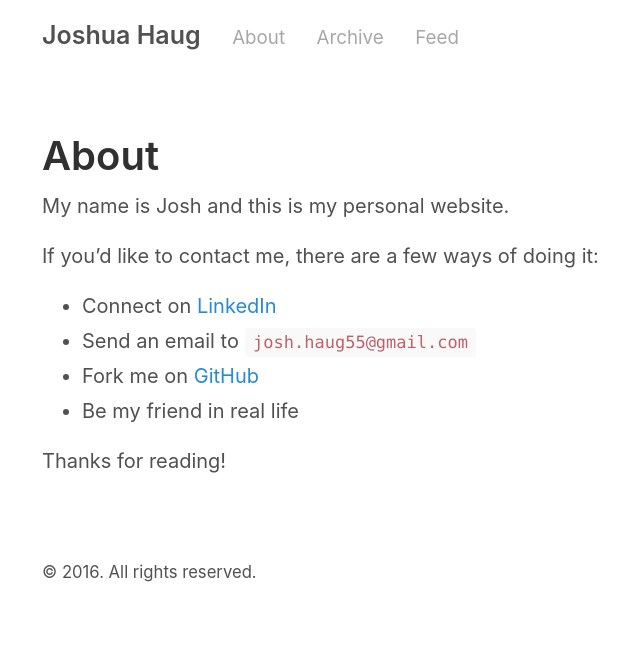
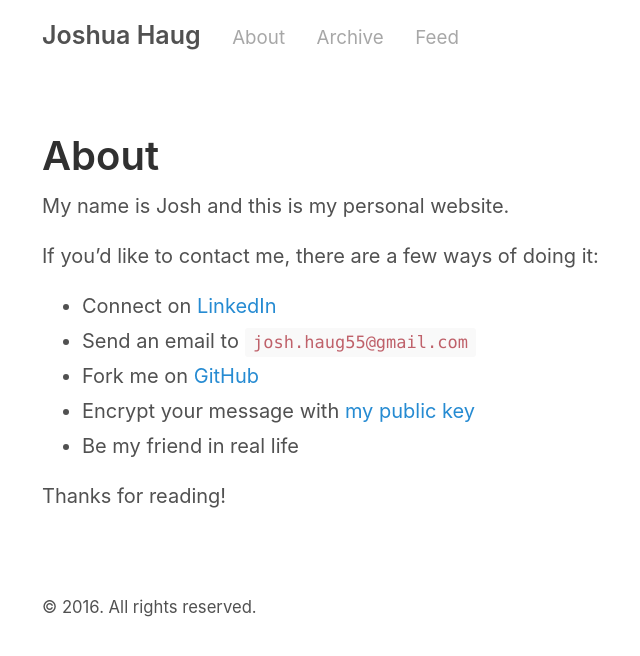
Before and after one commit to joshhaug/joshhaug.github.io, a Jekyll site: the page built from about.md, in a window 1280 px wide. Shown: the top 656 px of the page, without its empty margins (248-888 px from the left). Built offline with Jekyll 4.4.1, drawn with Linux system fonts in a browser that asks for light colours.

Commit message:
Added key

```diff
--- a/about.md
+++ b/about.md
@@ -10,6 +10,7 @@ If you'd like to contact me, there are a few ways of doing it:
 * Connect on [LinkedIn](https://www.linkedin.com/in/joshua-haug-64a04897)
 * Send an email to <code>josh.haug55@gmail.com</code>
 * Fork me on [GitHub](https://www.github.com/joshhaug)
+* Encrypt your message with [my public key](http://hkps.pool.sks-keyservers.net/pks/lookup?op=get&search=0x02B014078BAD2FED)
 * Be my friend in real life
 
 Thanks for reading!
```
